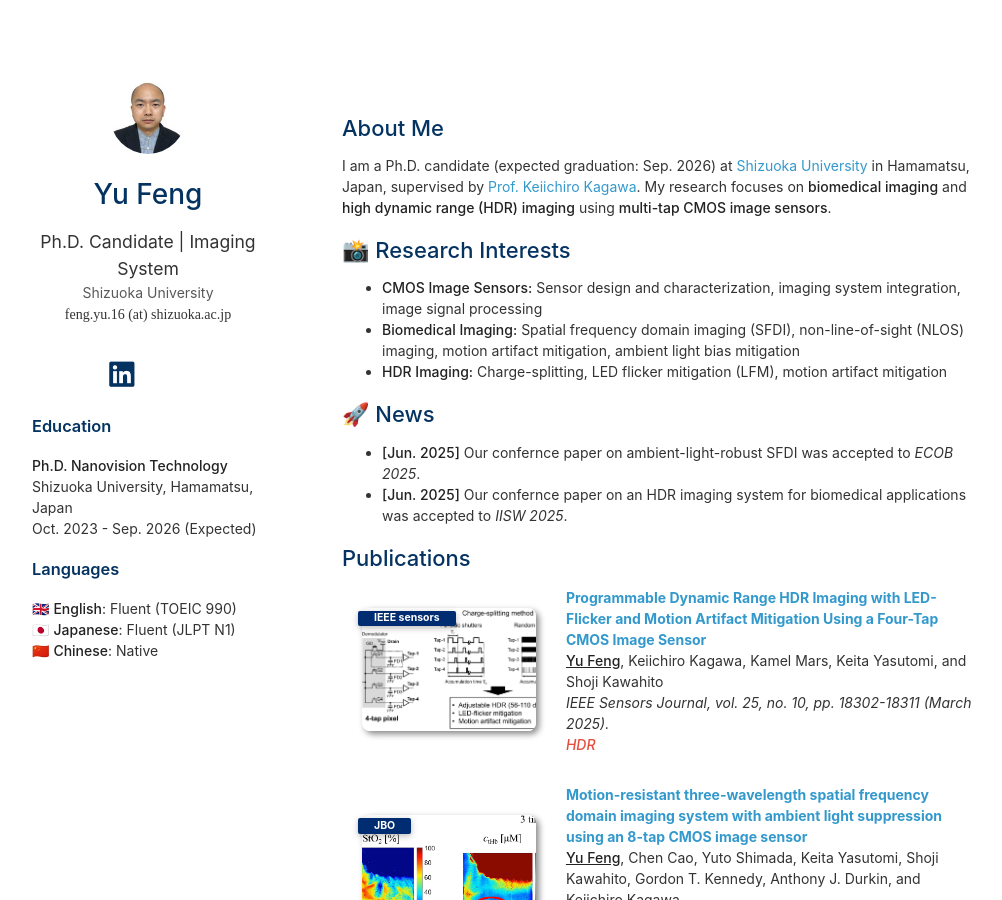
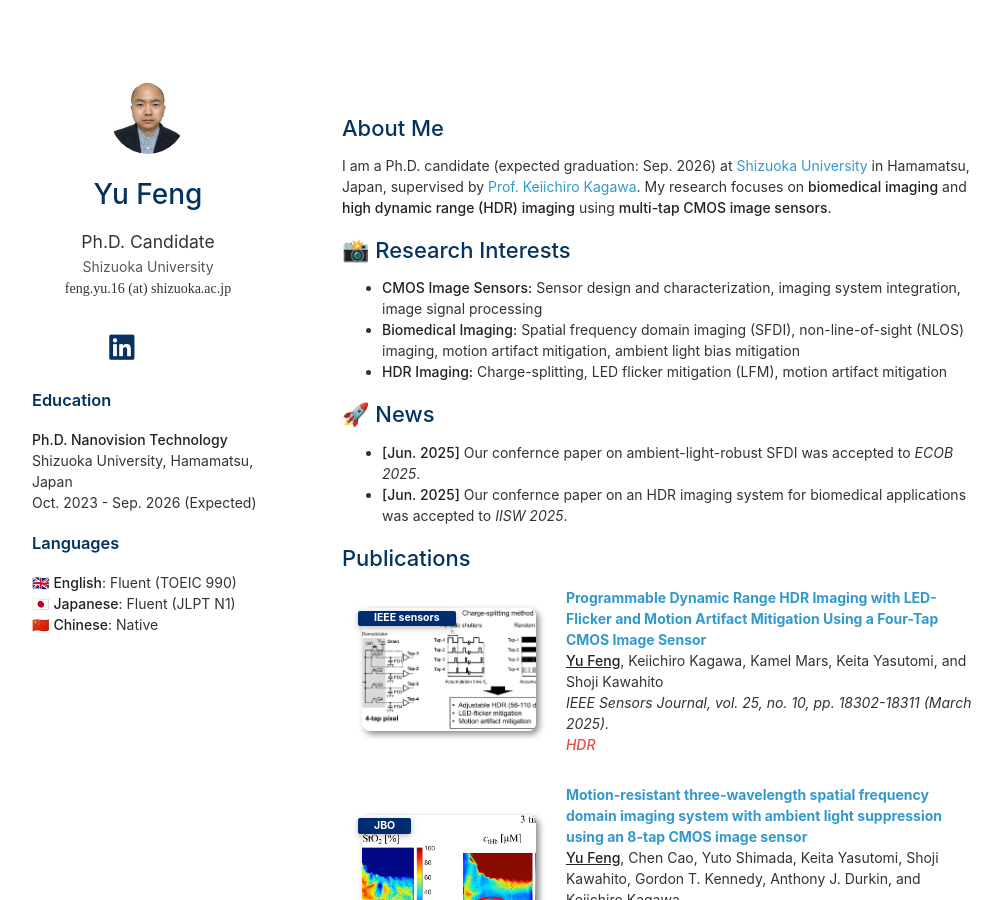
Before and after one commit to y-fen/y-fen.github.io, a Jekyll site: the page built from index.md, in a window 1280 px wide and 900 px high. Shown: the whole window, without its empty margins (128-1130 px from the left). Built offline with Jekyll 4.4.1, drawn with Linux system fonts in a browser that asks for light colours; a style sheet for code colours, icons or effects is not loaded.

Commit message:
Update _config.yml

```diff
--- a/_config.yml
+++ b/_config.yml
@@ -1,6 +1,6 @@
 # Basic Information
 title: Yu Feng
-position: Ph.D. Candidate | Imaging System
+position: Ph.D. Candidate
 affiliation: Shizuoka University
 affiliation_link: https://www.shizuoka.ac.jp/english/
 email: feng.yu.16 (at) shizuoka.ac.jp
```
